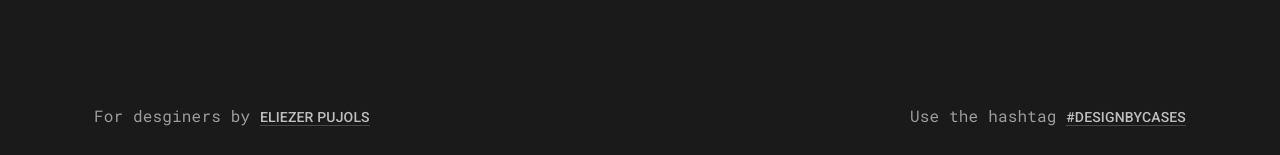
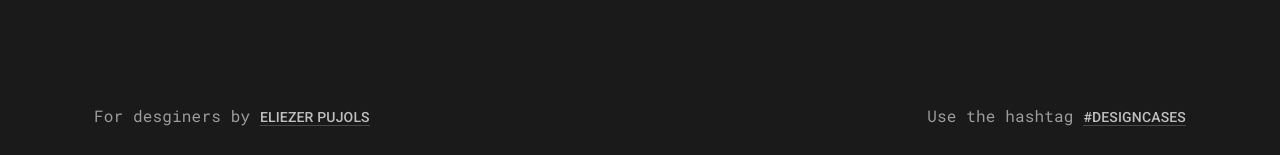
Before and after one commit to eliezerpujols/design-cases, a Jekyll site: the page built from _posts/2018-05-05-design-cases--04.md, in a window 1280 px wide. Shown: the part 742-897 px from the top of the page. Built offline with Jekyll 4.4.1, drawn with Linux system fonts in a browser that asks for light colours.

Commit message:
Updated '_layouts/default.html' via CloudCannon

```diff
--- a/_layouts/default.html
+++ b/_layouts/default.html
@@ -64,7 +64,7 @@
 				<span class="u--hidden-sm editable">For desginers</span> by <a href="http://bit.ly/2FdyuYE" target="_blank">Eliezer Pujols</a>
 			</p>
 			<p class="footer__social">
-				<span class="u--hidden-sm editable">Use the hashtag</span> <a href="">#designbycases</a>
+				<span class="u--hidden-sm editable">Use the hashtag</span> <a href="https://twitter.com/hashtag/DesignCasesToday?src=hash" target="_blank">#designcases</a>
 			</p>
 		</div>
 	</footer>
```
